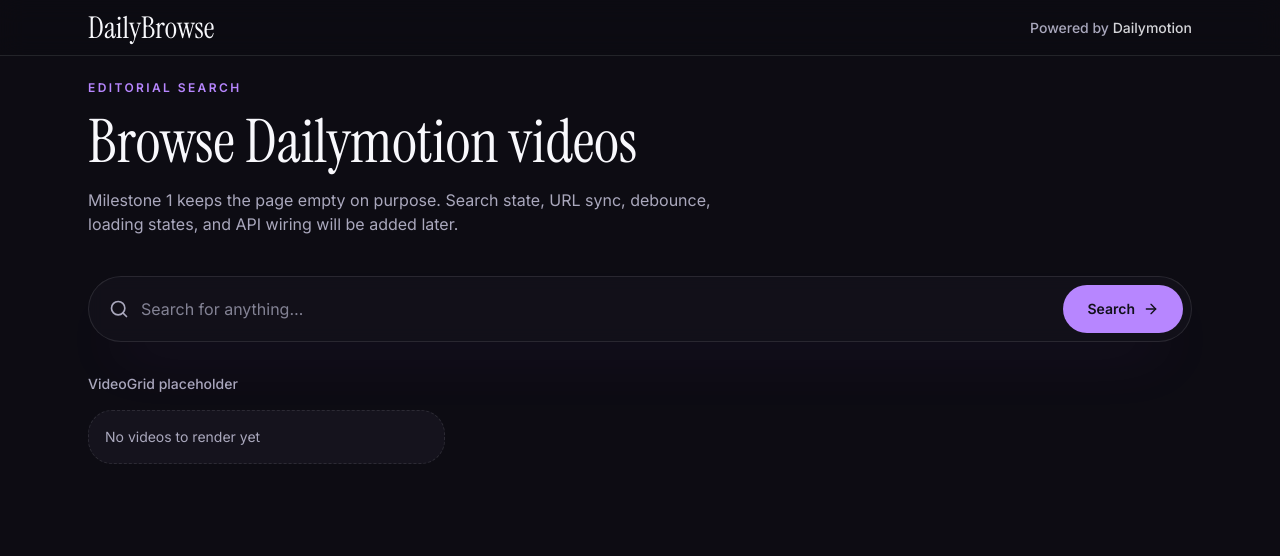
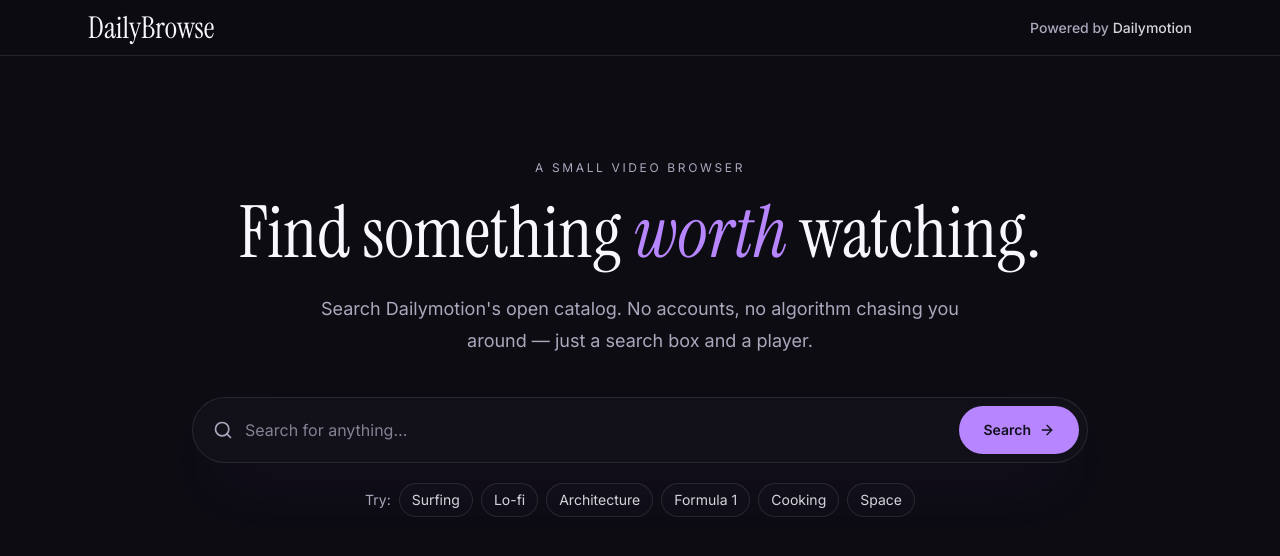
Before and after one commit to LorianeE/dailymotion, a React (Vite) app: page / in a window 1280 px wide. Shown: the top 556 px of the page. Built offline with nearby package versions, Linux system fonts and the light colour scheme.

Commit message:
feat(searchpage): build search results browsing interface

```diff
--- a/src/components/VideoCard/VideoCard.tsx
+++ b/src/components/VideoCard/VideoCard.tsx
@@ -1,16 +1,47 @@
+import { Link } from "react-router-dom";
+
 import type { VideoSummary } from "../../types/video";
 
 type VideoCardProps = {
-  video?: VideoSummary;
+  video: VideoSummary;
 };
 
 export function VideoCard({ video }: VideoCardProps) {
   return (
-    <article className="rounded-2xl border border-dashed border-border bg-card/75 p-4 text-sm text-muted-foreground">
-      VideoCard placeholder
-      <div className="mt-2 text-xs text-muted-foreground/75">
-        {video ? video.title : "No video bound yet"}
-      </div>
+    <article className="group overflow-hidden rounded-sm border border-border bg-card/70 transition-colors hover:border-primary/45 hover:bg-card">
+      <Link
+        className="block focus-visible:outline-none"
+        to={`/videos/${video.id}`}
+      >
+        <div className="relative aspect-video overflow-hidden bg-muted">
+          <img
+            alt=""
+            className="h-full w-full object-cover transition duration-500 group-hover:scale-105"
+            loading="lazy"
+            src={video.thumbnailUrl}
+          />
+          {video.duration ? (
+            <span className="absolute bottom-2 right-2 rounded bg-background/85 px-2 py-1 text-[11px] font-semibold text-foreground backdrop-blur">
+              {video.duration}
+            </span>
+          ) : null}
+        </div>
+
+        <div className="space-y-2 p-3">
+          <div className="flex items-center justify-between gap-3 text-[11px] font-semibold uppercase tracking-[0.16em] text-muted-foreground">
+            <span className="truncate">{video.category ?? "Video"}</span>
+            {video.views ? (
+              <span className="shrink-0">{video.views}</span>
+            ) : null}
+          </div>
+          <h3 className="line-clamp-2 min-h-11 text-sm font-semibold leading-5 text-foreground">
+            {video.title}
+          </h3>
+          <p className="truncate text-xs text-muted-foreground">
+            {video.ownerScreenname}
+          </p>
+        </div>
+      </Link>
     </article>
   );
 }
--- a/src/components/VideoGrid/VideoGrid.tsx
+++ b/src/components/VideoGrid/VideoGrid.tsx
@@ -1,25 +1,72 @@
 import type { VideoSummary } from "../../types/video";
 import { VideoCard } from "../VideoCard/VideoCard";
 
+const SKELETON_COUNT = 8;
+
 type VideoGridProps = {
-  videos?: VideoSummary[];
+  videos: VideoSummary[];
+  isLoading?: boolean;
+  error?: string | null;
+  emptyTitle?: string;
+  emptyDescription?: string;
 };
 
-export function VideoGrid({ videos = [] }: VideoGridProps) {
+export function VideoGrid({
+  videos,
+  isLoading = false,
+  error = null,
+  emptyTitle = "No videos found",
+  emptyDescription = "Try a broader search or one of the suggestions above.",
+}: VideoGridProps) {
+  if (error) {
+    return (
+      <div className="rounded-sm border border-border bg-card/60 p-6 text-sm text-muted-foreground">
+        <p className="font-semibold text-foreground">Something went wrong</p>
+        <p className="mt-2">{error}</p>
+      </div>
+    );
+  }
+
+  if (isLoading) {
+    return (
+      <div className="grid grid-cols-1 gap-4 sm:grid-cols-2 lg:grid-cols-3 xl:grid-cols-4">
+        {Array.from({ length: SKELETON_COUNT }, (_, index) => (
+          <VideoCardSkeleton key={index} />
+        ))}
+      </div>
+    );
+  }
+
+  if (videos.length === 0) {
+    return (
+      <div className="rounded-sm border border-border bg-card/60 p-8 text-center">
+        <p className="font-display text-3xl text-foreground">{emptyTitle}</p>
+        <p className="mx-auto mt-3 max-w-md text-sm leading-6 text-muted-foreground">
+          {emptyDescription}
+        </p>
+      </div>
+    );
+  }
+
   return (
-    <section className="space-y-4">
-      <div className="text-sm font-medium text-muted-foreground">
-        VideoGrid placeholder
-      </div>
-      <div className="grid gap-4 md:grid-cols-2 xl:grid-cols-3">
-        {videos.length > 0 ? (
-          videos.map((video) => <VideoCard key={video.id} video={video} />)
-        ) : (
-          <div className="rounded-2xl border border-dashed border-border bg-muted/45 p-4 text-sm text-muted-foreground">
-            No videos to render yet
-          </div>
-        )}
-      </div>
-    </section>
+    <div className="grid grid-cols-1 gap-4 sm:grid-cols-2 lg:grid-cols-3 xl:grid-cols-4">
+      {videos.map((video) => (
+        <VideoCard key={video.id} video={video} />
+      ))}
+    </div>
   );
 }
+
+function VideoCardSkeleton() {
+  return (
+    <div className="overflow-hidden rounded-sm border border-border bg-card/50">
+      <div className="aspect-video animate-pulse bg-muted" />
+      <div className="space-y-3 p-3">
+        <div className="h-3 w-2/3 animate-pulse rounded-full bg-muted" />
+        <div className="h-4 w-full animate-pulse rounded-full bg-muted" />
+        <div className="h-4 w-4/5 animate-pulse rounded-full bg-muted" />
+        <div className="h-3 w-1/2 animate-pulse rounded-full bg-muted" />
+      </div>
+    </div>
+  );
+}
--- a/src/pages/SearchPage/SearchPage.tsx
+++ b/src/pages/SearchPage/SearchPage.tsx
@@ -1,24 +1,43 @@
 import { SearchBar } from "../../components/SearchBar/SearchBar";
 import { VideoGrid } from "../../components/VideoGrid/VideoGrid";
+import { SearchSuggestions } from "./SearchSuggestions";
+import { useVideoSearch } from "./useVideoSearch";
 
 export function SearchPage() {
+  const { query, videos, isLoading, error, search } = useVideoSearch();
+  const hasActiveSearch = query.length > 0;
+
   return (
-    <section className="space-y-8">
-      <div className="max-w-3xl space-y-4">
-        <p className="text-xs font-semibold uppercase tracking-[0.2em] text-primary">
-          Editorial search
+    <div>
+      <section className="mx-auto max-w-4xl pt-20 text-center">
+        <p className="text-xs uppercase tracking-[0.22em] text-muted-foreground">
+          A SMALL VIDEO BROWSER
         </p>
-        <h1 className="editorial-title text-5xl leading-none text-foreground sm:text-6xl">
-          Browse Dailymotion videos
+        <h1 className="mt-5 font-display text-6xl leading-[1.02] text-foreground sm:text-7xl">
+          Find something <em className="text-primary">worth</em> watching.
         </h1>
-        <p className="max-w-2xl text-sm leading-6 text-muted-foreground sm:text-base">
-          Milestone 1 keeps the page empty on purpose. Search state, URL sync,
-          debounce, loading states, and API wiring will be added later.
+        <p className="mx-auto mt-6 max-w-2xl text-lg leading-8 text-muted-foreground">
+          Search Dailymotion&apos;s open catalog. No accounts, no algorithm
+          chasing you around — just a search box and a player.
         </p>
-      </div>
 
-      <SearchBar />
-      <VideoGrid />
-    </section>
+        <SearchBar onSearch={search} query={query} />
+        <SearchSuggestions onSelect={search} />
+      </section>
+
+      {hasActiveSearch ? (
+        <section className="mt-16 space-y-6">
+          <h2 className="font-display text-3xl text-foreground">
+            Results for <em className="text-primary">&quot;{query}&quot;</em>
+          </h2>
+          <VideoGrid
+            emptyDescription="Nothing in the local catalog matched that query. Try another mood, topic, or channel."
+            error={error}
+            isLoading={isLoading}
+            videos={videos}
+          />
+        </section>
+      ) : null}
+    </div>
   );
 }
--- /dev/null
+++ b/src/pages/SearchPage/SearchSuggestions.tsx
@@ -0,0 +1,31 @@
+// TODO: See if we can get this from the Dailymotion API, like trending topics
+const suggestions = [
+  "Surfing",
+  "Lo-fi",
+  "Architecture",
+  "Formula 1",
+  "Cooking",
+  "Space",
+];
+
+type SearchSuggestionsProps = {
+  onSelect: (suggestion: string) => void;
+};
+
+export function SearchSuggestions({ onSelect }: SearchSuggestionsProps) {
+  return (
+    <div className="mt-5 flex flex-wrap items-center justify-center gap-2 text-sm">
+      <span className="text-muted-foreground">Try:</span>
+      {suggestions.map((suggestion) => (
+        <button
+          className="rounded-full border border-border bg-card/40 px-3 py-1.5 text-foreground/85 transition-colors hover:border-primary/50 hover:bg-primary/10"
+          key={suggestion}
+          onClick={() => onSelect(suggestion)}
+          type="button"
+        >
+          {suggestion}
+        </button>
+      ))}
+    </div>
+  );
+}
```
Also changed, not shown: 1 other file (tests, documents, lock files or other folders).
